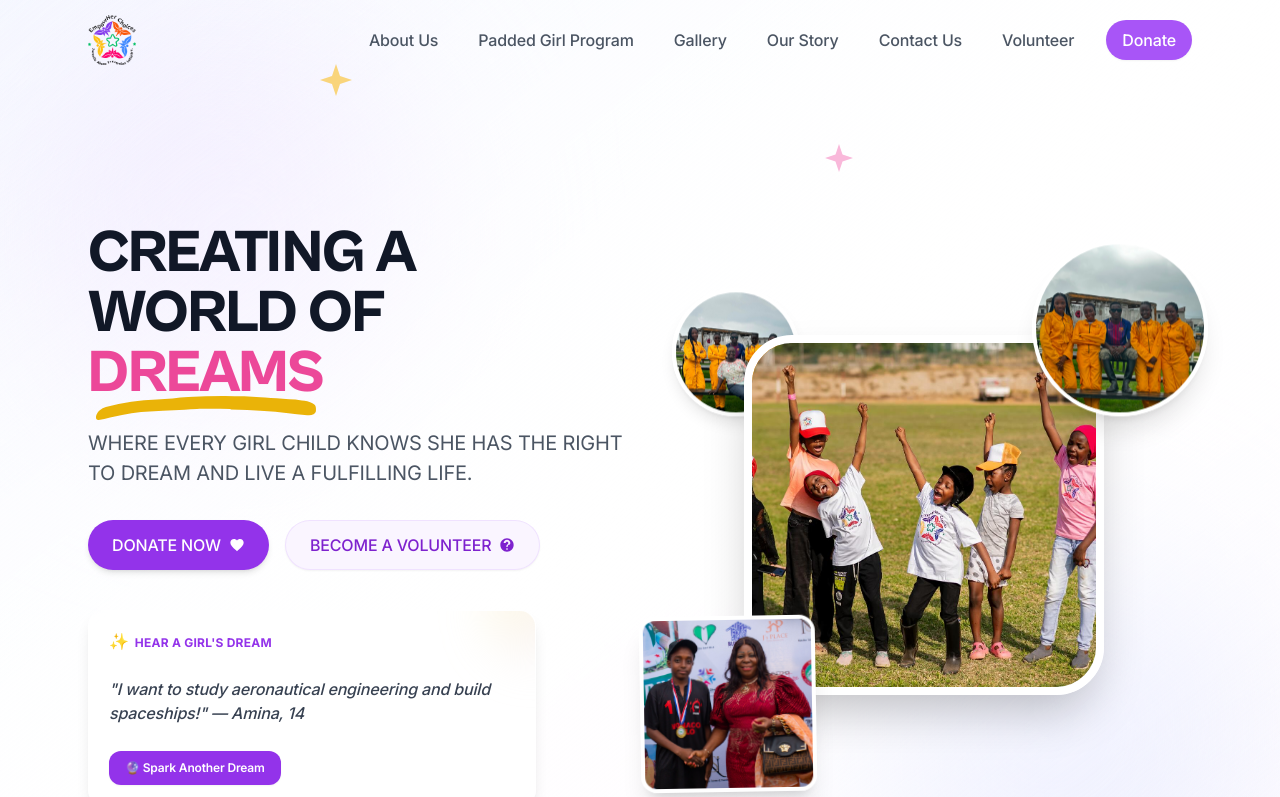
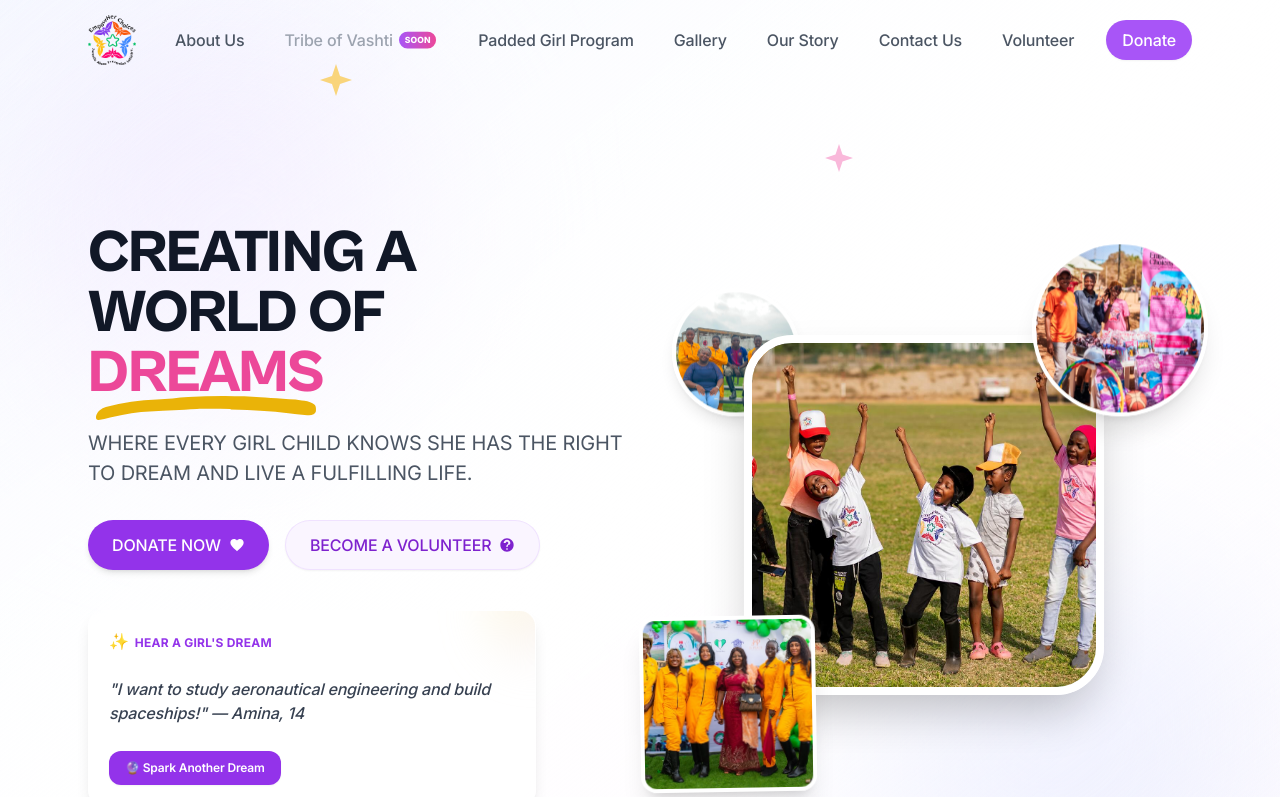
Before and after one commit to jothamardel/ecjapi, a Next.js app: page / in a window 1280 px wide. Shown: the top 797 px of the page. Built offline with nearby package versions, Linux system fonts and the light colour scheme.

Commit message:
chore: updating application

```diff
--- a/components/hero.tsx
+++ b/components/hero.tsx
@@ -179,7 +179,7 @@ export default function Hero() {
                 data-aos="fade-down-left"
                 data-aos-delay="600"
               >
-                <Image src="/how_the_story_began/WhatsApp Image 2026-07-08 at 11.10.14.jpeg" fill className="object-cover" alt="How It Began" />
+                <Image src="/jen/WhatsApp Image 2026-07-09 at 07.21.51.jpeg" fill className="object-cover" alt="How It Began" />
                 <div className="absolute inset-0 bg-gradient-to-t from-indigo-900/80 via-transparent to-transparent opacity-0 group-hover:opacity-100 transition-opacity duration-300 flex items-center justify-center p-3 text-center">
                   <span className="text-white text-xs font-bold backdrop-blur-sm bg-indigo-950/40 border border-white/10 px-2.5 py-1 rounded-full shadow-sm">
                     📜 How It Began
@@ -193,7 +193,7 @@ export default function Hero() {
                 data-aos="fade-up-right"
                 data-aos-delay="700"
               >
-                <Image src="/first_time_lunch_female_stable_hands_in_nigeria/WhatsApp Image 2026-07-08 at 11.13.42.jpeg" fill className="object-cover" alt="Equestrian Skills" />
+                <Image src="/first_time_lunch_female_stable_hands_in_nigeria/WhatsApp Image 2026-07-08 at 11.14.33.jpeg" fill className="object-cover" alt="Equestrian Skills" />
                 <div className="absolute inset-0 bg-gradient-to-t from-emerald-900/80 via-transparent to-transparent opacity-0 group-hover:opacity-100 transition-opacity duration-300 flex items-center justify-center p-3 text-center">
                   <span className="text-white text-xs font-bold backdrop-blur-sm bg-emerald-950/40 border border-white/10 px-2.5 py-1 rounded-full shadow-sm">
                     🐴 Horsemanship
@@ -207,7 +207,7 @@ export default function Hero() {
                 data-aos="zoom-in"
                 data-aos-delay="800"
               >
-                <Image src="/how_the_story_began/WhatsApp Image 2026-07-08 at 11.10.36.jpeg" fill className="object-cover" alt="Early Workshops" />
+                <Image src="/how_the_story_began/WhatsApp Image 2026-07-08 at 11.10.16 (1).jpeg" fill className="object-cover" alt="Early Workshops" />
                 <div className="absolute inset-0 bg-gradient-to-t from-amber-900/80 via-transparent to-transparent opacity-0 group-hover:opacity-100 transition-opacity duration-300 flex items-center justify-center p-2 text-center">
                   <span className="text-white text-[10px] font-bold backdrop-blur-sm bg-amber-950/40 border border-white/10 px-2 py-0.5 rounded-full shadow-sm">
                     ✨ Early Workshops
--- a/components/ui/header.tsx
+++ b/components/ui/header.tsx
@@ -32,6 +32,16 @@ export default function Header({ nav = true }: {
                   >
                     About Us
                   </Link>
+                </li>
+                <li>
+                  <div className="relative group px-3 lg:px-5 py-2 flex items-center select-none cursor-not-allowed">
+                    <span className="font-medium text-gray-400 transition duration-150 ease-in-out flex items-center gap-1.5">
+                      Tribe of Vashti
+                      <span className="text-[9px] font-extrabold uppercase tracking-wider px-1.5 py-0.5 bg-gradient-to-r from-purple-500 to-pink-500 text-white rounded-full scale-95 origin-left animate-pulse">
+                        Soon
+                      </span>
+                    </span>
+                  </div>
                 </li>
                 <li>
                   <Link
@@ -150,6 +160,16 @@ export default function Header({ nav = true }: {
                     </Link>
                   </li>
                   <li>
+                    <div className="flex items-center gap-2 py-1 select-none cursor-not-allowed pl-1">
+                      <span className="font-semibold text-gray-400 text-lg">
+                        Tribe of Vashti
+                      </span>
+                      <span className="text-[9px] font-extrabold uppercase tracking-wider px-1.5 py-0.5 bg-gradient-to-r from-purple-500 to-pink-500 text-white rounded-full animate-pulse">
+                        Soon
+                      </span>
+                    </div>
+                  </li>
+                  <li>
                     <Link
                       className="flex font-semibold text-gray-700 hover:text-purple-600 text-lg py-1 transition duration-150 ease-in-out"
                       href="/padded-girl"
```
Also changed, not shown: public/jen/WhatsApp Image 2026-07-09 at 07.21.51.jpeg (added).
